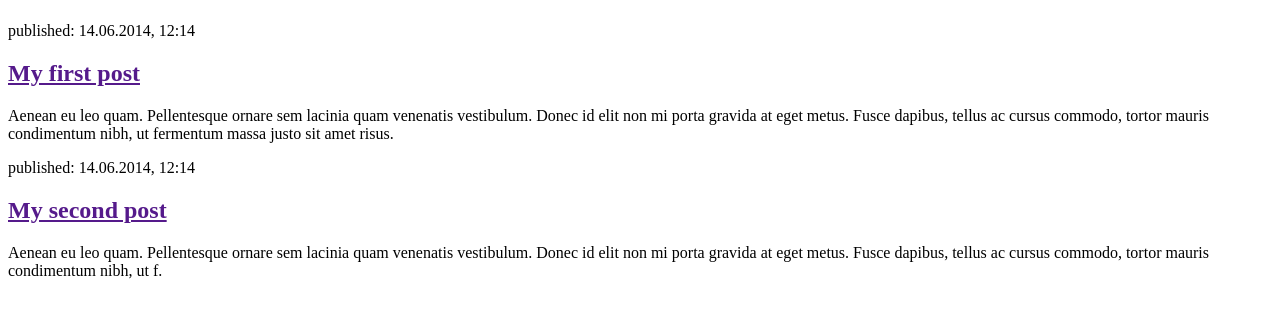
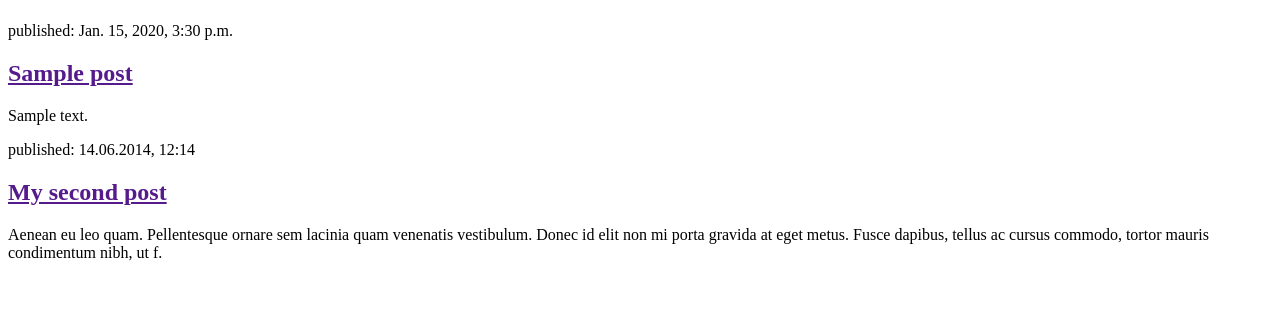
Before and after one commit to Sandeepsubramaniyan/My-first-blog-hv, a Django app: page / in a window 1280 px wide. Shown: the part 58-376 px from the top of the page. Run offline with Django 3.2, Linux system fonts and the light colour scheme; tables that the repository leaves empty hold one stand-in row (values such as "Sample post").

Commit message:
Modified templates to display posts from database.

```diff
--- a/blog/templates/blog/post_list.html
+++ b/blog/templates/blog/post_list.html
@@ -8,11 +8,14 @@
             <h1><a href="/">Django Girls Blog</a></h1>
         </header>
 
-        <article>
-            <time>published: 14.06.2014, 12:14</time>
-            <h2><a href="">My first post</a></h2>
-            <p>Aenean eu leo quam. Pellentesque ornare sem lacinia quam venenatis vestibulum. Donec id elit non mi porta gravida at eget metus. Fusce dapibus, tellus ac cursus commodo, tortor mauris condimentum nibh, ut fermentum massa justo sit amet risus.</p>
-        </article>
+
+{% for post in posts %}
+    <article>
+        <time>published: {{ post.published_date }}</time>
+        <h2><a href="">{{ post.title }}</a></h2>
+        <p>{{ post.text|linebreaksbr }}</p>
+    </article>
+{% endfor %}
 
         <article>
             <time>published: 14.06.2014, 12:14</time>
--- a/blog/views.py
+++ b/blog/views.py
@@ -1,6 +1,9 @@
 from django.shortcuts import render
+from django.utils import timezone
+from .models import Post
 
 # Create your views here.
 
 def post_list(request):
-    return render(request, 'blog/post_list.html', {})
+    posts = Post.objects.filter(published_date__lte=timezone.now()).order_by('published_date')
+    return render(request, 'blog/post_list.html', {'posts':posts})
--- a/mysite/urls.py
+++ b/mysite/urls.py
@@ -16,6 +16,7 @@ Including another URLconf
 from django.contrib import admin
 from django.urls import path
 from django.urls.conf import include
+from blog.urls import *
 
 urlpatterns = [
     path('admin/', admin.site.urls),
```
